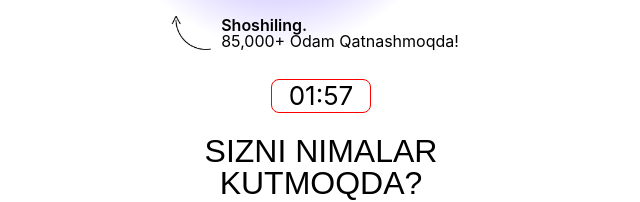
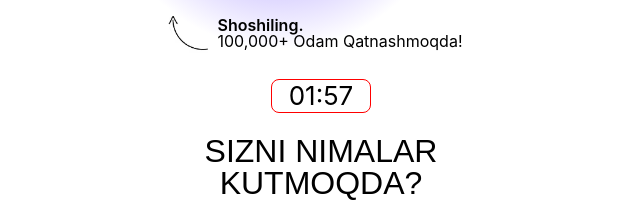
Before and after one commit to bexruzxasanboyev/Psixologiya, a plain HTML site: page index.html in a window 1280 px wide. Shown: the part 612-814 px from the top of the page, 319-959 px from the left. Drawn offline with Linux system fonts and the light colour scheme; a web font is replaced by a local one.

Commit message:
Update index.html

```diff
--- a/index.html
+++ b/index.html
@@ -68,7 +68,7 @@ src="https://www.facebook.com/tr?id=933160972640903&ev=PageView&noscript=1"
             <div class="hero__arrow">
                 <img src="./images/arrowMin.avif" loading="lazy" decoding="async" width="56" height="56" alt="arrow">
                 <p><span>Shoshiling.</span> <br>
-                    85,000+ Odam Qatnashmoqda!</p>
+                    100,000+ Odam Qatnashmoqda!</p>
             </div>
 
             <div class="timer" id="timer">02:00</div>
```
